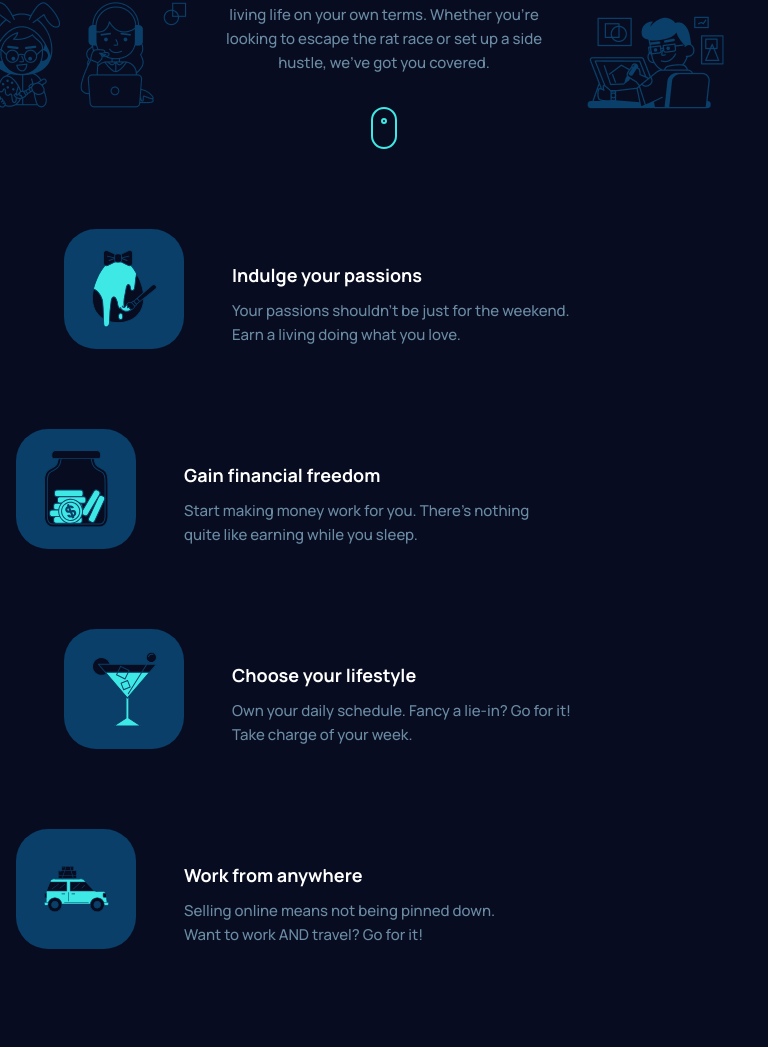
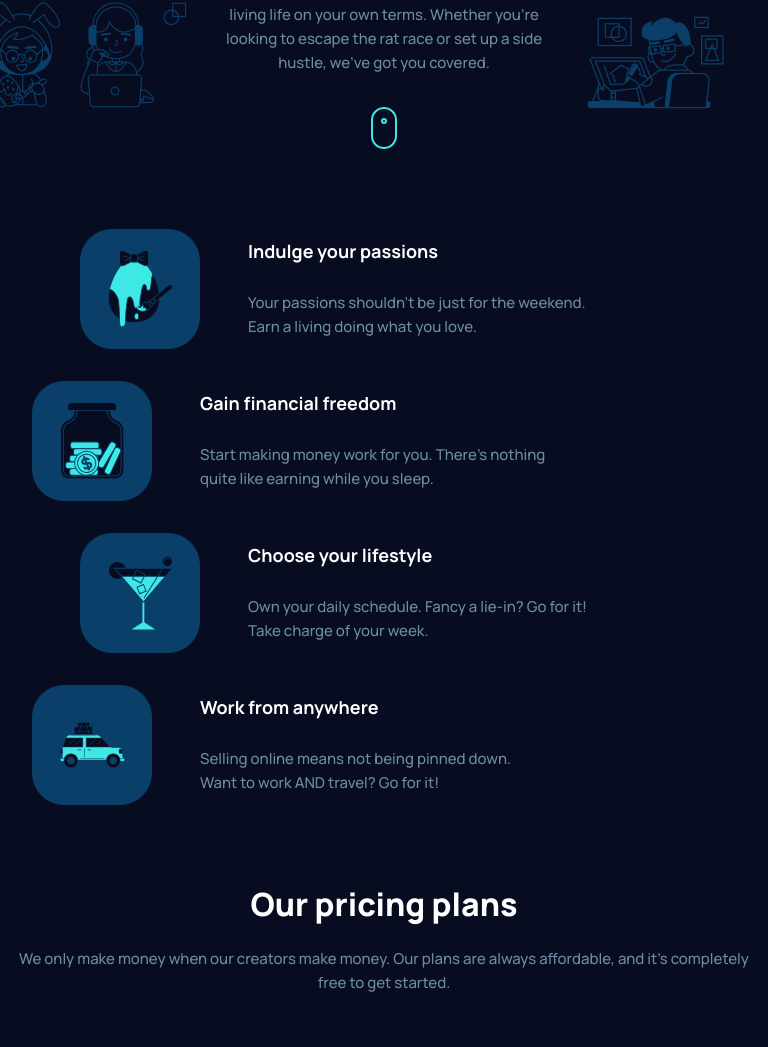
Before and after one commit to ma44ass/makerprelaunch, a plain HTML site: page index.html in a window 768 px wide. Shown: the part 253-1300 px from the top of the page. Drawn offline with Linux system fonts and the light colour scheme.

Commit message:
features gap fix

```diff
--- a/main.css
+++ b/main.css
@@ -271,9 +271,14 @@ footer form button:hover{
     }
 
     /*FEATURES SECTION*/
+    .features .container{
+        padding-inline: 32px;
+        gap:32px;
+    }
     .features .container .card{
         flex-direction: row;
         justify-content: flex-start;
+
 
     }
     .features .container .card:nth-last-of-type(even){
@@ -282,12 +287,14 @@ footer form button:hover{
      .features .container .card .img-wrapper{
         max-width: 120px;
         margin-right: 48px;
+        margin-bottom: 0;
     }
 
     .features .container .card .content-wrapper{
         display: flex;
         flex-direction: column;
         text-align: left;
+        gap:16px;
     }
 
     .features .container .card .content-wrapper p{
```
